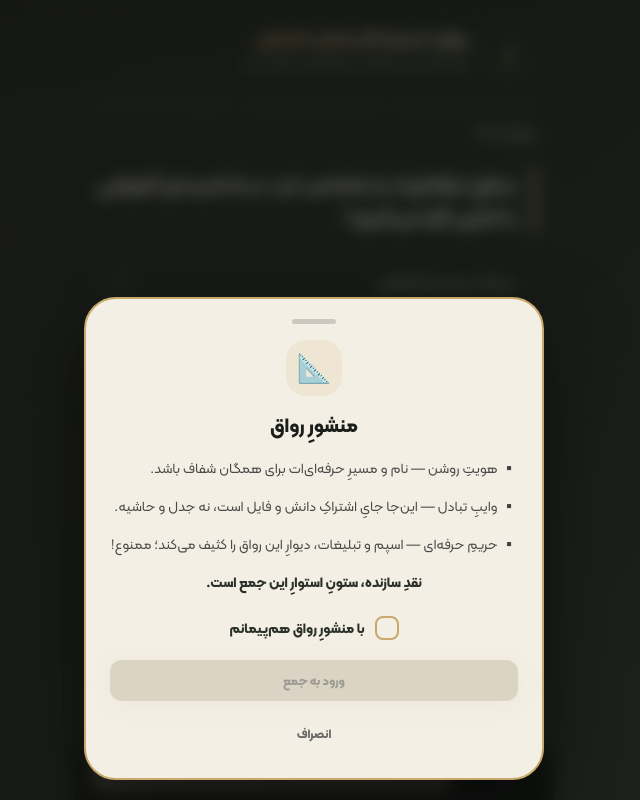
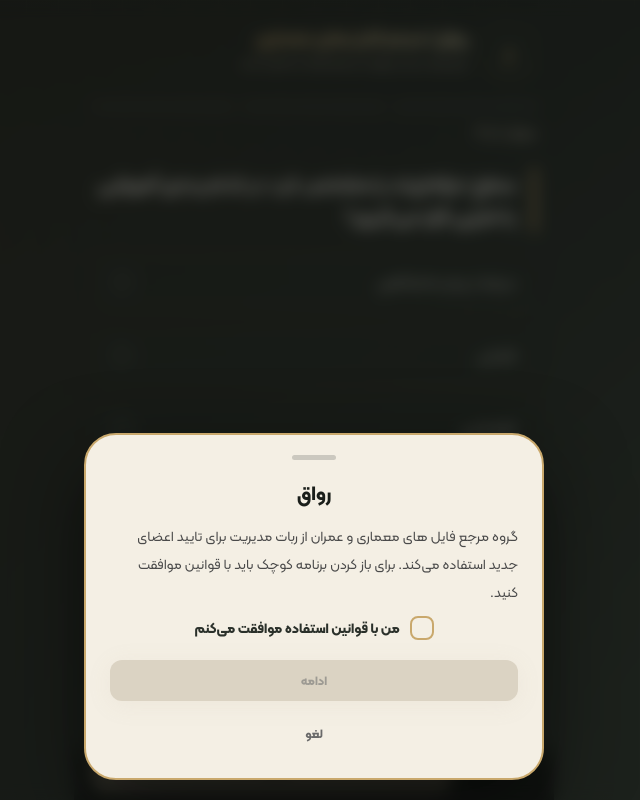
Before and after one commit to efn82dri-sys/testbot, a plain HTML site: page webapp/index.html in a window 1280 px wide. Shown: the whole page, without its empty margins (326-966 px from the left). Drawn offline with Linux system fonts and the light colour scheme; a script that the page names is missing.

Commit message:
Add files via upload

```diff
--- a/webapp/index.html
+++ b/webapp/index.html
@@ -18,19 +18,15 @@
   <div class="rules-overlay" id="rulesOverlay">
     <div class="rules-sheet">
       <div class="rules-handle"></div>
-      <div class="rules-icon">📐</div>
-      <h3>منشورِ رواق</h3>
-      <p>▪️ هویتِ روشن — نام و مسیرِ حرفه‌ای‌ات برای همگان شفاف باشد.</p>
-      <p>▪️ وایبِ تبادل — این‌جا جایِ اشتراکِ دانش و فایل است، نه جدل و حاشیه.</p>
-      <p>▪️ حریمِ حرفه‌ای — اسپم و تبلیغات، دیوارِ این رواق را کثیف می‌کند؛ ممنوع!</p>
-      <p class="rules-note">نقدِ سازنده، ستونِ استوارِ این جمع است.</p>
+      <h3>رواق</h3>
+      <p>گروه مرجع فایل های معماری و عمران از ربات مدیریت برای تایید اعضای جدید استفاده می‌کند. برای باز کردن برنامه کوچک باید با قوانین موافقت کنید.</p>
       <label class="agree-row" id="agreeRow">
         <span class="agree-box" id="agreeBox"></span>
-        <span>با منشورِ رواق هم‌پیمانم</span>
+        <span>من با قوانین استفاده موافقت می‌کنم</span>
       </label>
       <div class="rules-actions">
-        <button type="button" class="btn-primary" id="rulesStartBtn" disabled>ورود به جمع</button>
-        <button type="button" class="btn-ghost" id="rulesCancelBtn">انصراف</button>
+        <button type="button" class="btn-primary" id="rulesStartBtn" disabled>ادامه</button>
+        <button type="button" class="btn-ghost" id="rulesCancelBtn">لغو</button>
       </div>
     </div>
   </div>
```
